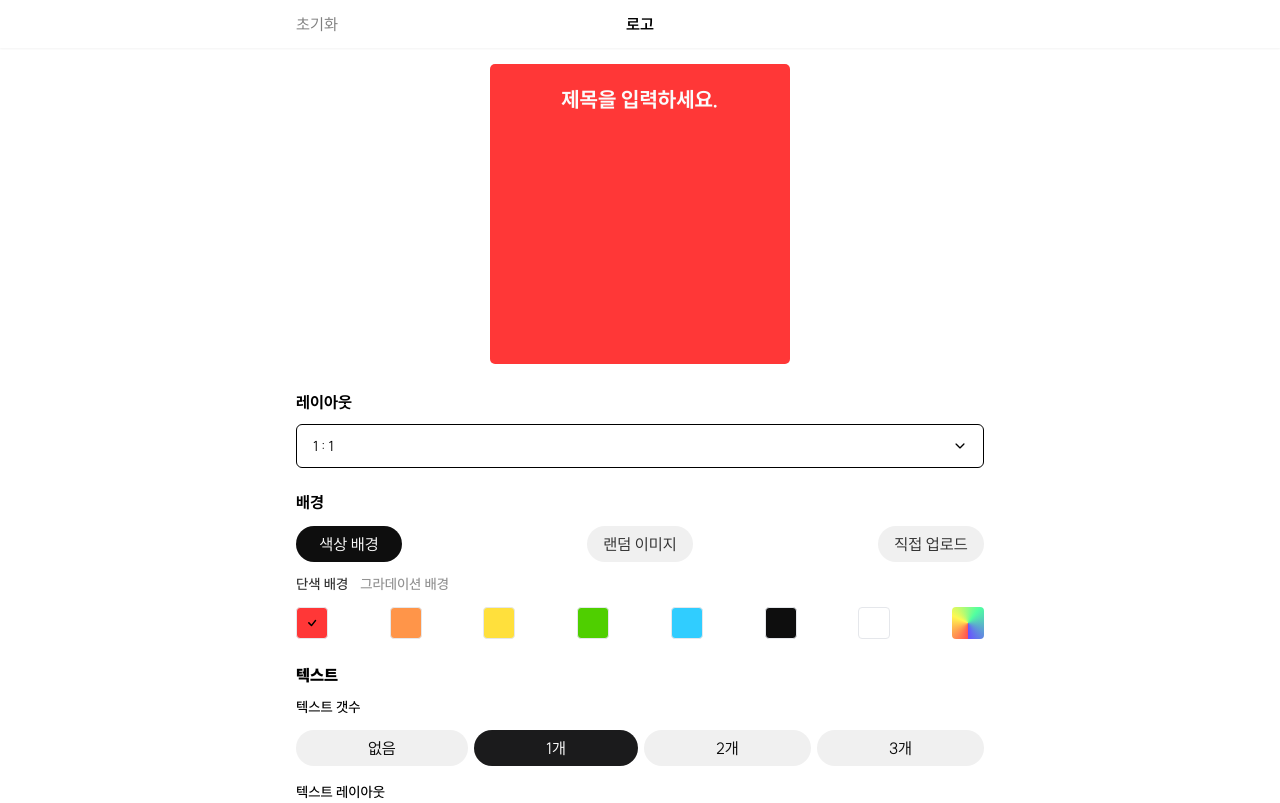
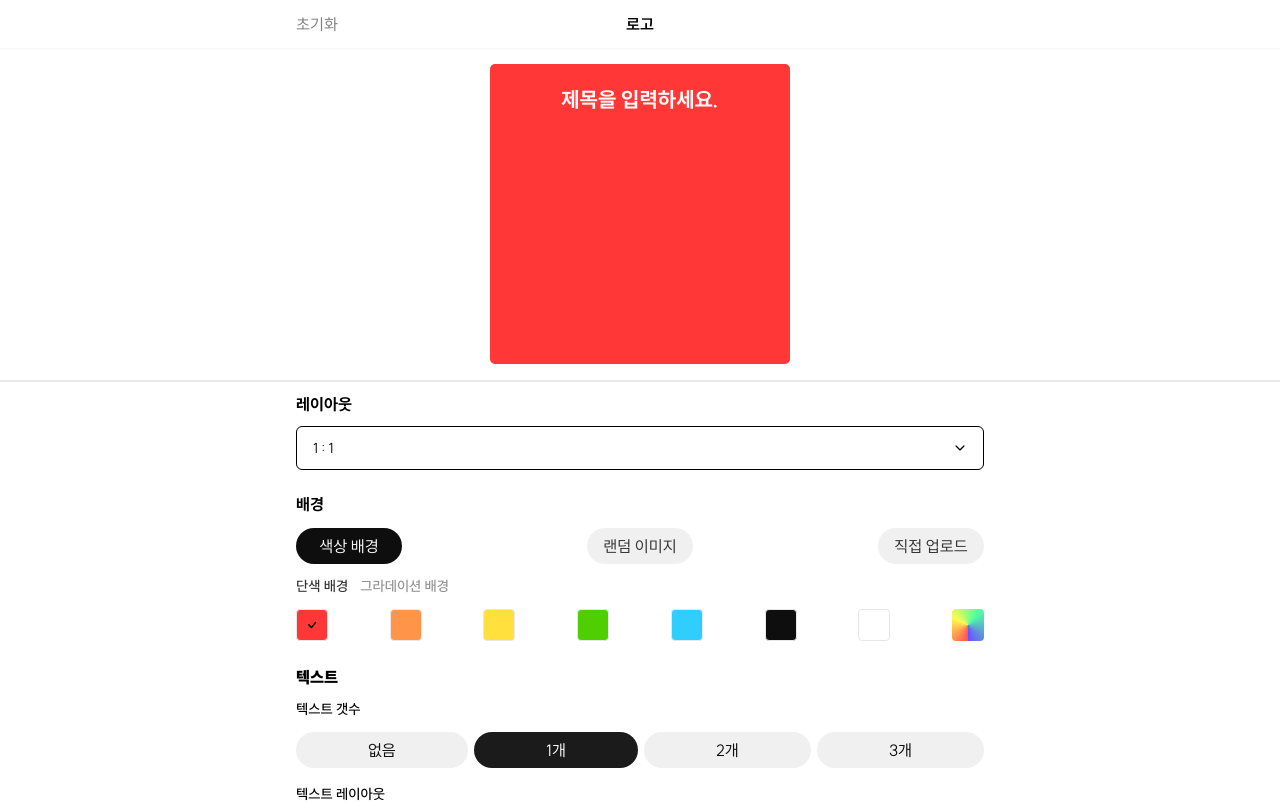
Before and after one commit to Yangjaecheon-Otter-Guardians/simple-thumbnail, a React (Create React App) app in the folder frontend/: page / in a window 1280 px wide. Shown: the top 803 px of the page. Built offline with nearby package versions, Linux system fonts and the light colour scheme.

Commit message:
feature : add divide line under preview

```diff
--- /dev/null
+++ b/frontend/src/components/common/DivideLine.tsx
@@ -0,0 +1,5 @@
+function DivideLine() {
+  return <div className="w-full border-b-2" />;
+}
+
+export default DivideLine;
--- a/frontend/src/features/App.tsx
+++ b/frontend/src/features/App.tsx
@@ -1,3 +1,4 @@
+import DivideLine from 'components/common/DivideLine';
 import DownloadButton from 'components/DownloadButton';
 import { useRef } from 'react';
 import { ToastContainer } from 'react-toastify';
@@ -17,6 +18,9 @@ const App = () => {
       <Header />
       <InteractiveContainer>
         <Preview previewRef={previewRef} />
+      </InteractiveContainer>
+      <DivideLine />
+      <InteractiveContainer>
         <RatioTool />
         <BackgroundTool />
         <TextTool />
```
